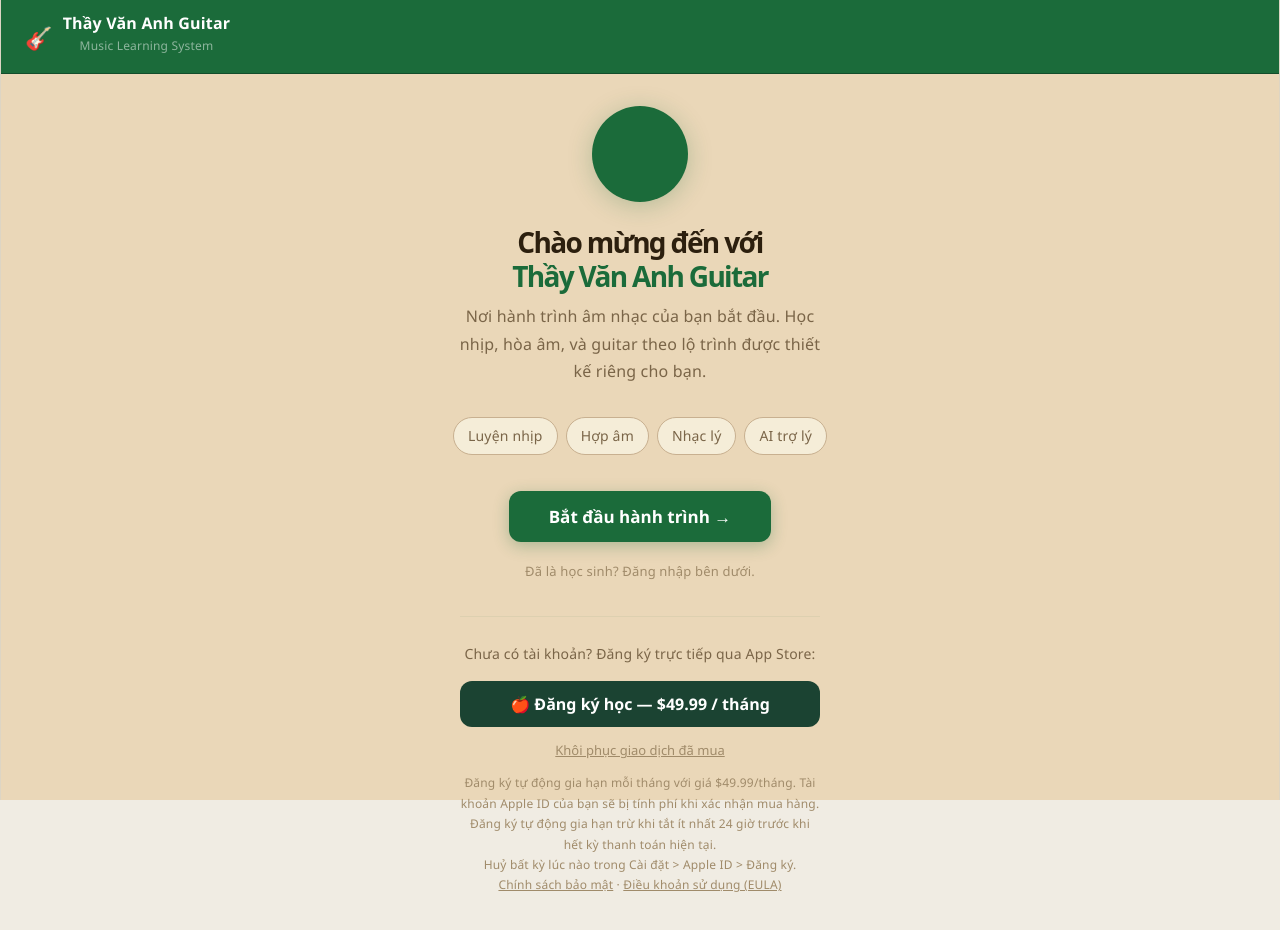
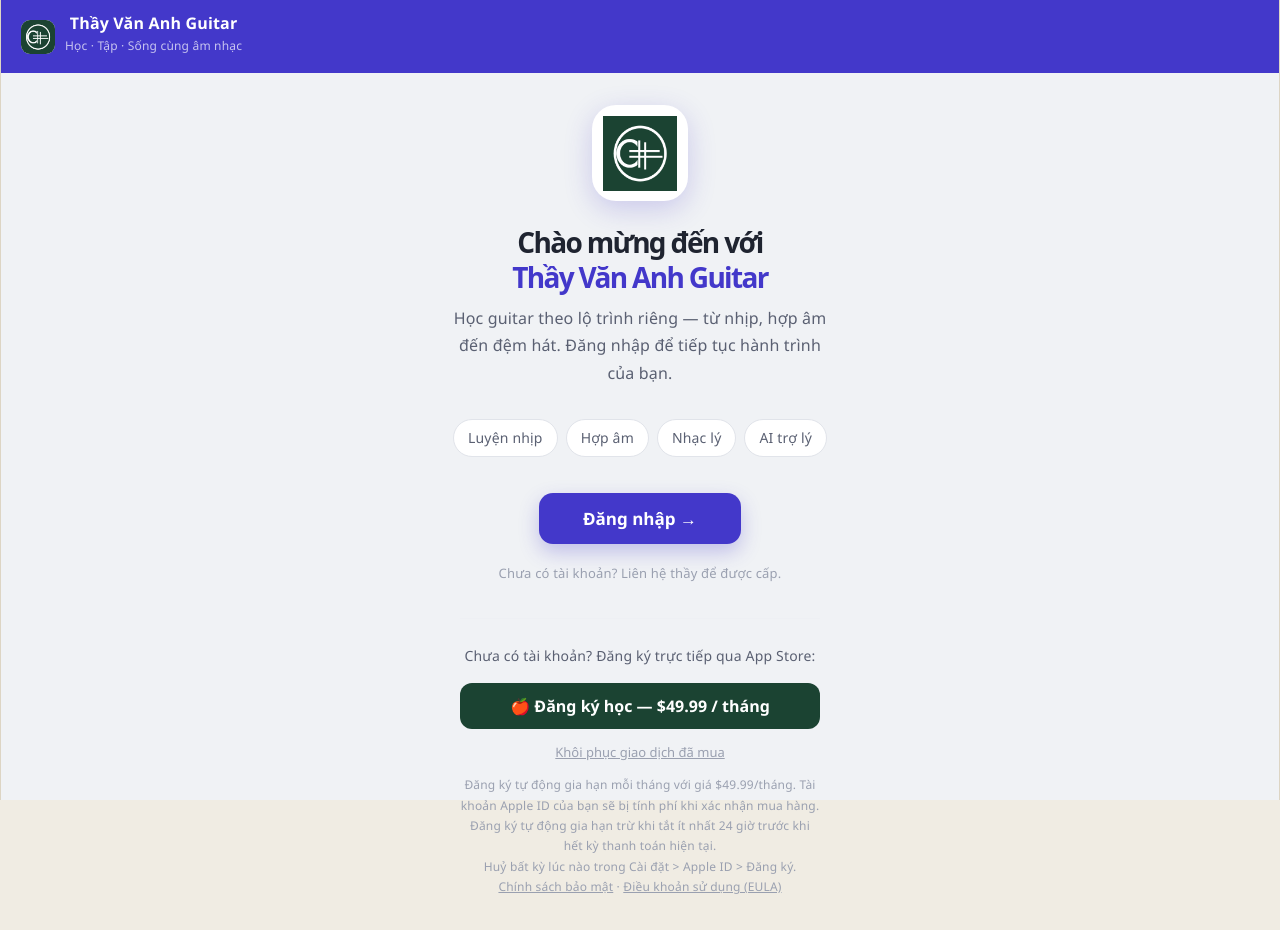
Before and after one commit to vananhaudio/cs-rhythm-editor, a React (Vite) app: page / in a window 1280 px wide. Built offline with nearby package versions, Linux system fonts and the light colour scheme; what @capacitor/core would draw is missing.

Commit message:
redesign(login): đồng bộ màn welcome/login với tông app — palette indigo/cam/nền xám, logo TVA thật + slogan 'Học·Tập·Sống cùng âm nhạc', safe-area cho tai thỏ, chữ gọn lại

```diff
--- a/src/StudentOnboarding.tsx
+++ b/src/StudentOnboarding.tsx
@@ -4,14 +4,15 @@ import MobileStudentPortal from './MobileStudentPortal'
 import { supabase } from './supabase'
 import { isNativeIOS, purchaseMonthly, restorePurchases } from './iap'
 
+// Đồng bộ tông mobile app: primary indigo #4338CA, accent cam #EA580C, nền xám #F0F2F5
 const T = {
-  bg: '#EAD7B8', bgCard: '#F5EDD8', bgLight: '#FBF5EA',
-  header: '#1B6B3A', headerDark: '#134D2B',
-  gold: '#A07820', goldLight: '#C8A84B',
-  text: '#2C1F0E', textMuted: '#7A6548', textDim: '#A08B6A',
-  border: '#C8B090', borderLight: '#DDD0B0',
-  green: '#1B6B3A', greenLight: '#E8F2EC', greenMid: '#2E6B40',
-  danger: '#8B3A1E', dangerBg: '#F0D8D0',
+  bg: '#F0F2F5', bgCard: '#FFFFFF', bgLight: '#F7F8FA',
+  header: '#4338CA', headerDark: '#3730A3',
+  gold: '#EA580C', goldLight: '#FB923C',
+  text: '#1F2430', textMuted: '#5A6072', textDim: '#9AA0B0',
+  border: '#E1E4EA', borderLight: '#EEF0F4',
+  green: '#16A34A', greenLight: '#DCFCE7', greenMid: '#15803D',
+  danger: '#B91C1C', dangerBg: '#FEE2E2',
 }
 
 const LEVEL_LABEL: Record<string, string> = {
@@ -264,16 +265,17 @@ export default function StudentOnboarding() {
       {/* Header — ẩn khi đang ở portal (portal tự có header riêng) */}
       {step !== 'portal' && (
       <header style={{
-        background: T.header, padding: '14px 24px',
+        background: T.header, padding: 'calc(env(safe-area-inset-top, 0px) + 14px) 20px 14px',
         display: 'flex', alignItems: 'center', justifyContent: 'space-between',
-        borderBottom: `1px solid ${T.headerDark}`,
         position: 'sticky', top: 0, zIndex: 10,
       }}>
         <div style={{ display: 'flex', alignItems: 'center', gap: 10 }}>
-          <span style={{ fontSize: 22 }}>🎸</span>
+          <div style={{ width: 34, height: 34, borderRadius: 9, background: '#fff', display: 'flex', alignItems: 'center', justifyContent: 'center', overflow: 'hidden', flexShrink: 0 }}>
+            <img src="/tva-logo.png" alt="" style={{ width: '100%', height: '100%', objectFit: 'contain' }} />
+          </div>
           <div>
             <div style={{ color: '#fff', fontWeight: 700, fontSize: 16, lineHeight: 1.2 }}>Thầy Văn Anh Guitar</div>
-            <div style={{ color: 'rgba(255,255,255,.5)', fontSize: 12 }}>Music Learning System</div>
+            <div style={{ color: 'rgba(255,255,255,.7)', fontSize: 12 }}>Học · Tập · Sống cùng âm nhạc</div>
           </div>
         </div>
         {student && (
@@ -295,13 +297,15 @@ export default function StudentOnboarding() {
 
       {/* WELCOME */}
       {step === 'welcome' && (
-        <div style={{ display: 'flex', flexDirection: 'column', alignItems: 'center', justifyContent: 'center', minHeight: 'calc(100vh - 56px)', padding: 32, textAlign: 'center' }}>
-          <div style={{ width: 96, height: 96, borderRadius: '50%', background: T.header, display: 'flex', alignItems: 'center', justifyContent: 'center', fontSize: 42, marginBottom: 24, boxShadow: `0 4px 24px rgba(27,107,58,.25)` }}></div>
-          <h1 style={{ fontSize: 28, fontWeight: 800, color: T.text, margin: '0 0 10px', lineHeight: 1.2 }}>
+        <div style={{ display: 'flex', flexDirection: 'column', alignItems: 'center', justifyContent: 'center', minHeight: 'calc(100dvh - 64px)', padding: 32, textAlign: 'center' }}>
+          <div style={{ width: 96, height: 96, borderRadius: 24, background: '#fff', display: 'flex', alignItems: 'center', justifyContent: 'center', marginBottom: 24, boxShadow: `0 8px 28px rgba(67,56,202,.22)`, overflow: 'hidden' }}>
+            <img src="/tva-logo.png" alt="Thầy Văn Anh Guitar" style={{ width: '78%', height: '78%', objectFit: 'contain' }} />
+          </div>
+          <h1 style={{ fontSize: 28, fontWeight: 800, color: T.text, margin: '0 0 10px', lineHeight: 1.25 }}>
             Chào mừng đến với<br /><span style={{ color: T.header }}>Thầy Văn Anh Guitar</span>
           </h1>
           <p style={{ color: T.textMuted, fontSize: 16, lineHeight: 1.7, maxWidth: 380, margin: '0 0 32px' }}>
-            Nơi hành trình âm nhạc của bạn bắt đầu. Học nhịp, hòa âm, và guitar theo lộ trình được thiết kế riêng cho bạn.
+            Học guitar theo lộ trình riêng — từ nhịp, hợp âm đến đệm hát. Đăng nhập để tiếp tục hành trình của bạn.
           </p>
           <div style={{ display: 'flex', gap: 8, flexWrap: 'wrap', justifyContent: 'center', marginBottom: 36 }}>
             {['Luyện nhịp', 'Hợp âm', 'Nhạc lý', 'AI trợ lý'].map(f => (
@@ -309,11 +313,11 @@ export default function StudentOnboarding() {
             ))}
           </div>
           <Btn onClick={() => setStep('login')} style={{
-            background: T.header, color: '#fff', border: 'none', borderRadius: 12,
-            padding: '14px 40px', fontSize: 17, fontWeight: 700,
-            boxShadow: `0 4px 16px rgba(27,107,58,.3)`,
-          }}>Bắt đầu hành trình →</Btn>
-          <p style={{ color: T.textDim, fontSize: 13, marginTop: 16 }}>Đã là học sinh? Đăng nhập bên dưới.</p>
+            background: T.header, color: '#fff', border: 'none', borderRadius: 14,
+            padding: '14px 44px', fontSize: 17, fontWeight: 700,
+            boxShadow: `0 8px 20px rgba(67,56,202,.28)`,
+          }}>Đăng nhập →</Btn>
+          <p style={{ color: T.textDim, fontSize: 13, marginTop: 16 }}>Chưa có tài khoản? Liên hệ thầy để được cấp.</p>
 
           {/* ── IAP subscription (chỉ hiện trên native iOS) ── */}
           {isNativeIOS && (
```
